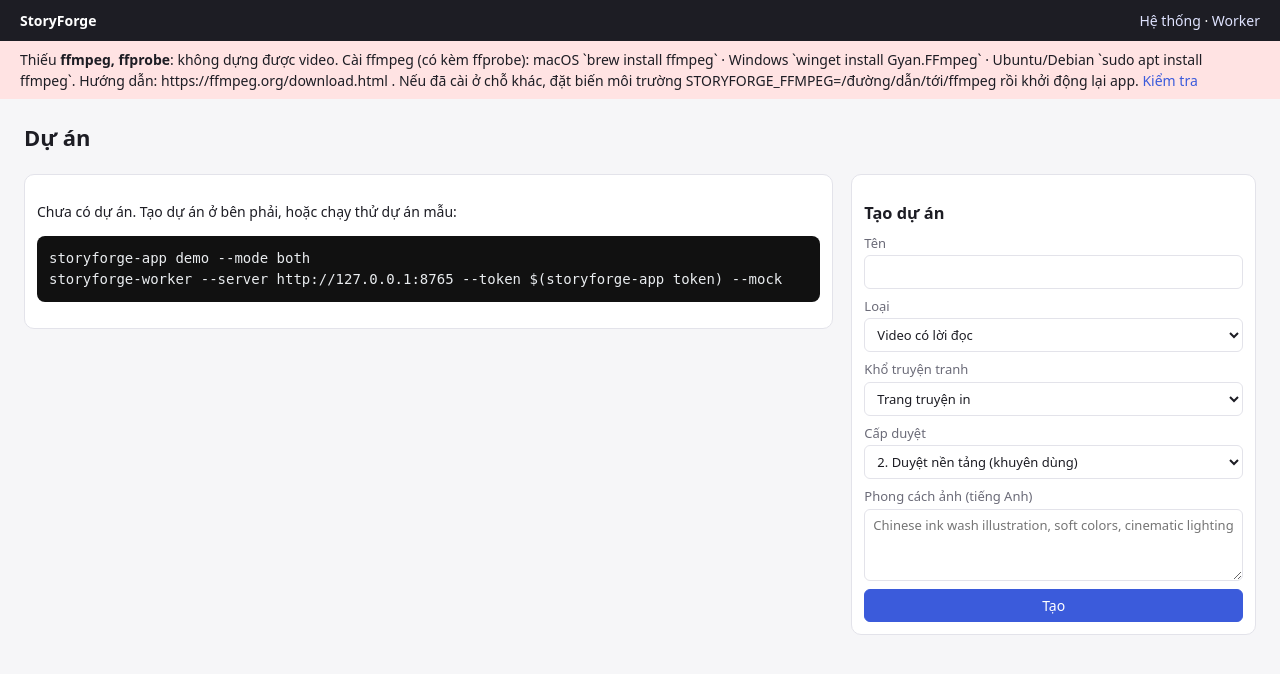
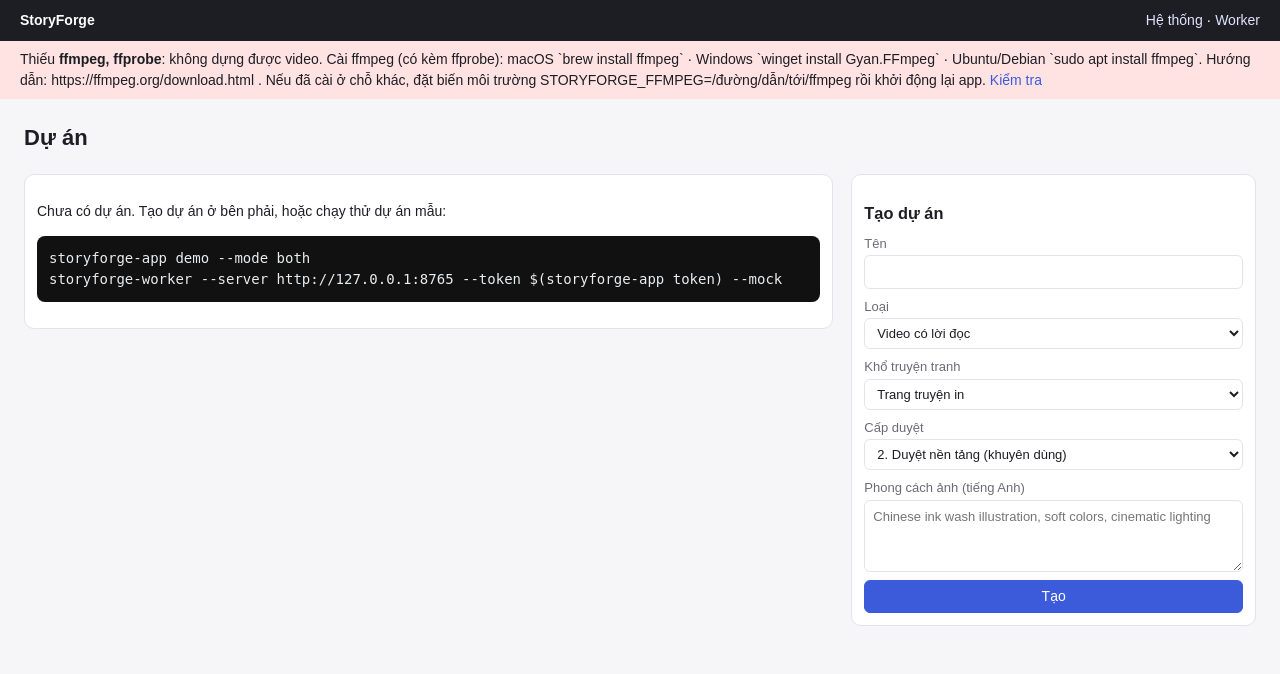
Before and after one commit to dvchd/storyforge, a FastAPI app: page / in a window 1280 px wide. Shown: the top 674 px of the page. Run offline with FastAPI, Linux system fonts and the light colour scheme; data that the repository does not hold is empty; some libraries are stand-ins or nearby versions.

Commit message:
Dung sans-serif mac dinh cho UI tieng Viet (tranh system-ui thieu dau tren Windows Nhat)

```diff
--- a/src/storyforge/app/static/app.css
+++ b/src/storyforge/app/static/app.css
@@ -1,6 +1,6 @@
 :root{--bg:#f6f6f8;--fg:#1d1d24;--mut:#6b6b78;--card:#fff;--line:#e3e3ea;--acc:#3b5bdb;--ok:#2b8a3e;--no:#c92a2a;--warn:#e67700;--vbox:#1c7ed6;--cbox:#f76707;--ibox:#9775fa}
 *{box-sizing:border-box}[x-cloak]{display:none!important}
-body{margin:0;font:14px/1.5 system-ui,-apple-system,"Segoe UI",Roboto,sans-serif;background:var(--bg);color:var(--fg)}
+body{margin:0;font:14px/1.5 sans-serif;background:var(--bg);color:var(--fg)}
 a{color:var(--acc);text-decoration:none}a:hover{text-decoration:underline}
 header.top{display:flex;gap:18px;align-items:center;padding:10px 20px;background:#1d1d24;color:#fff;position:sticky;top:0;z-index:10}
 header.top a{color:#dfe3ff}header.top .brand{font-weight:700;color:#fff}header.top nav{display:flex;gap:14px;flex-wrap:wrap}header.top .right{margin-left:auto}
```
